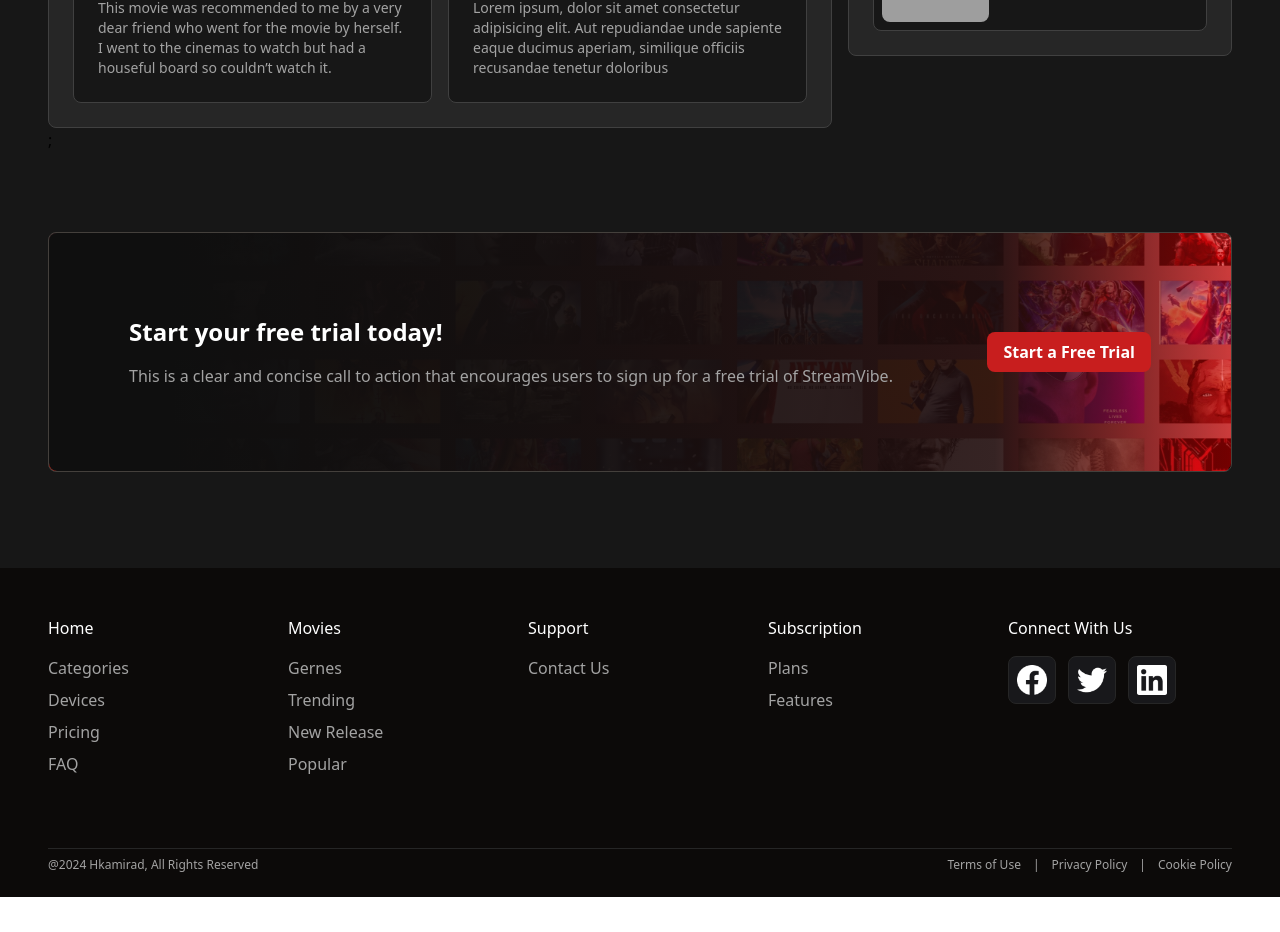
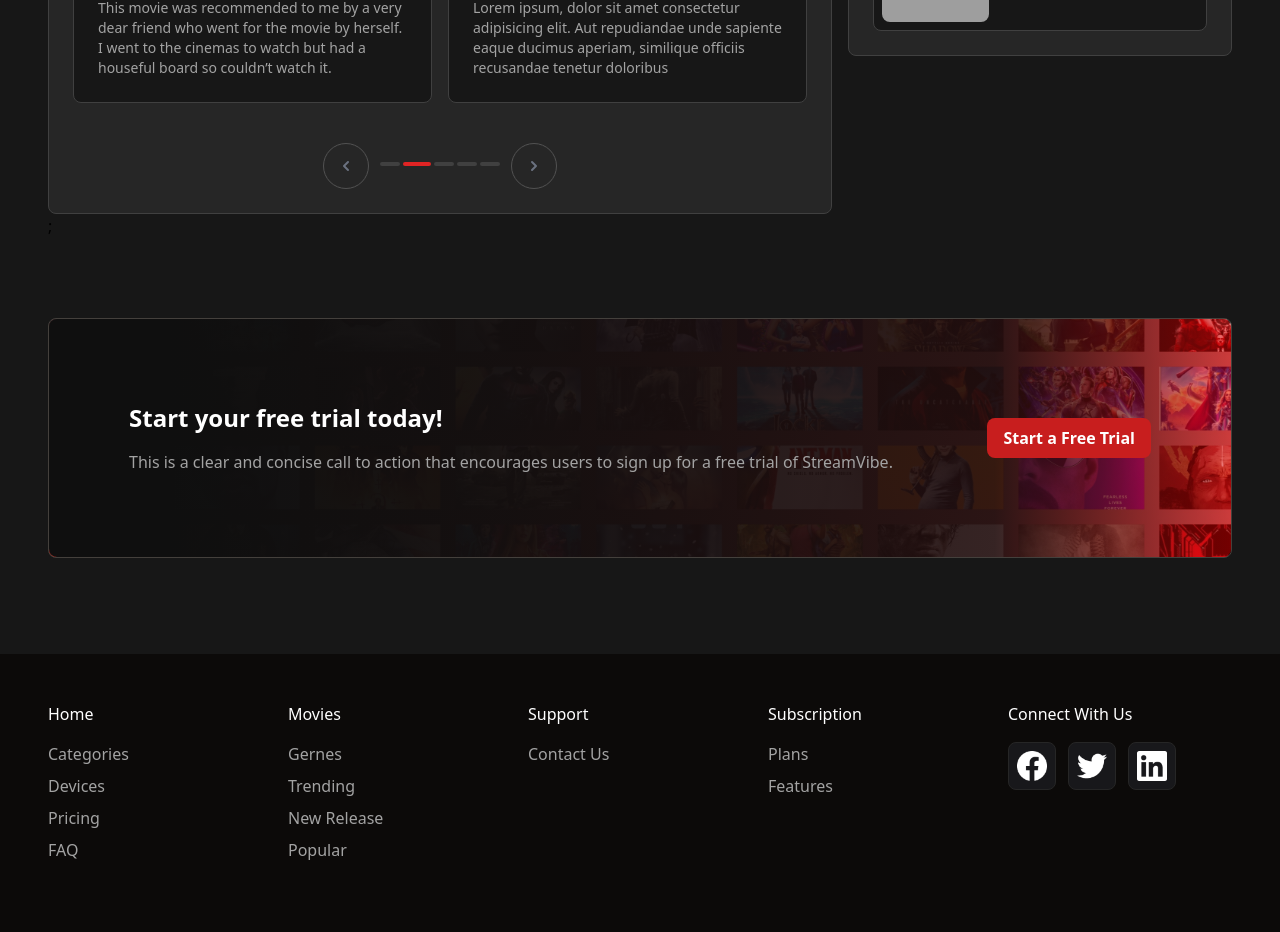
Before and after one commit to Hkamirad/Finall-Project, a React (Vite) app: page /movies/kantara in a window 1280 px wide. Shown: the part 1480-2412 px from the top of the page. Before the commit the page ends 2377 px from the top, so only its background shows below. Built offline with nearby package versions, Linux system fonts and the light colour scheme; grey boxes are pictures that could not be loaded.

Commit message:
add and style pagination

```diff
--- a/src/components/Pagination.jsx
+++ b/src/components/Pagination.jsx
@@ -1,5 +1,44 @@
-export default function Pagination() {
-  return <>
+import { Pagination as FlowbitePagination } from "flowbite-react";
 
-  </>;
+const customTheme = {
+  base: "",
+  layout: {
+    table: {
+      base: "text-sm text-gray-700 dark:text-gray-400 ",
+      span: "font-semibold text-gray-900 dark:text-white",
+    },
+  },
+  pages: {
+    base: "xs:mt-0 mt-2 inline-flex items-center -space-x-px gap-1",
+    showIcon: "inline-flex",
+    previous: {
+      base: "ml-0 lg:rounded-full lg:border lg:border-neutral-600 lg:bg-neutral-800 lg:mr-2 lg:px-3 lg:py-3 leading-tight text-gray-500 lg:enabled:hover:bg-neutral-600 enabled:hover:text-gray-700 dark:border-gray-700 dark:bg-gray-800 dark:text-gray-400 enabled:dark:hover:bg-gray-700 enabled:dark:hover:text-white",
+      icon: "h-7 w-7 lg:h-5 lg:w-5",
+    },
+    next: {
+      base: " lg:rounded-full lg:border lg:border-neutral-600 lg:bg-neutral-800 lg:ml-2 lg:px-3 lg:py-3  text-gray-500 lg:enabled:hover:bg-neutral-600 enabled:hover:text-gray-700 dark:border-gray-700 dark:bg-gray-800 dark:text-gray-400 enabled:dark:hover:bg-gray-700 enabled:dark:hover:text-white",
+      icon: "h-7 w-7 lg:h-5 lg:w-5",
+    },
+    selector: {
+      base: "w-5  bg-neutral-700 pt-1 rounded leading-tight text-gray-500 enabled:hover:bg-neutral-400  enabled:hover:text-gray-700 dark:border-gray-700 dark:bg-gray-800 dark:text-gray-400 enabled:dark:hover:bg-gray-700 enabled:dark:hover:text-white",
+      active:
+        "w-7 bg-red-600 text-cyan-600  hover:text-cyan-700 dark:border-gray-700 dark:bg-gray-700 dark:text-white",
+      disabled: "cursor-not-allowed opacity-50",
+    },
+  },
+};
+export default function Pagination({ currentPage, totalPages, onPageChange }) {
+  return (
+    <FlowbitePagination
+      currentPage={2}
+      totalPages={10}
+      onPageChange={onPageChange}
+      theme={customTheme}
+      color="primary"
+      className="text-zero "
+      showIcons
+    >
+      Click me
+    </FlowbitePagination>
+  );
 }
--- a/src/components/openMoviePage/MovieData.jsx
+++ b/src/components/openMoviePage/MovieData.jsx
@@ -51,7 +51,7 @@ export default function MovieData() {
       <div>
         <h5 className="text-neutral-400 mb-2 lg:mb-2"><FontAwesomeIcon icon={faStar}/> Ratings</h5>
         <div className=" flex gap-4 flex-wrap">
-          {ratingCreator(["IMDB", "Streamvibe"])}
+          {ratingCreator(["IMDB", "Streamvibe",])}
         </div>
       </div>
       <div>
--- a/src/components/openMoviePage/Reviews.jsx
+++ b/src/components/openMoviePage/Reviews.jsx
@@ -1,5 +1,6 @@
 import { FontAwesomeIcon } from "@fortawesome/react-fontawesome";
 import { faPlus, faStar } from "@fortawesome/free-solid-svg-icons";
+import Pagination from "../Pagination";
 export default function Reviews() {
   const reviewCreator = (name, country, review) => {
     return (
@@ -30,7 +31,7 @@ export default function Reviews() {
 
   return (
     <>
-      <div className="bg-neutral-800 rounded-lg border border-neutral-700 p-6 flex flex-col gap-6 lg:gap-8">
+      <div className="bg-neutral-800 rounded-lg border border-neutral-700 p-6 flex flex-col gap-6 lg:gap-8 ">
         <div className="flex justify-between items-center">
           <h5 className="text-neutral-400">Reviews</h5>
           <div className="bg-neutral-900 p-2 rounded-lg border border-neutral-700 flex gap-2 items-center cursor-pointer hover:scale-105">
@@ -50,6 +51,9 @@ export default function Reviews() {
             " Lorem ipsum, dolor sit amet consectetur adipisicing elit. Aut repudiandae unde sapiente eaque ducimus aperiam, similique officiis recusandae tenetur doloribus"
           )}
         </div>
+        <div className="text-center">
+        <Pagination/>
+        </div>
       </div>
     </>
   );
--- a/tailwind.config.js
+++ b/tailwind.config.js
@@ -10,6 +10,9 @@ export default {
         709: "709px",
         835: "835px",
       },
+      fontSize:{
+        zero: "0rem"
+      },
     },
   },
   plugins: [flowbite.plugin()],
```
